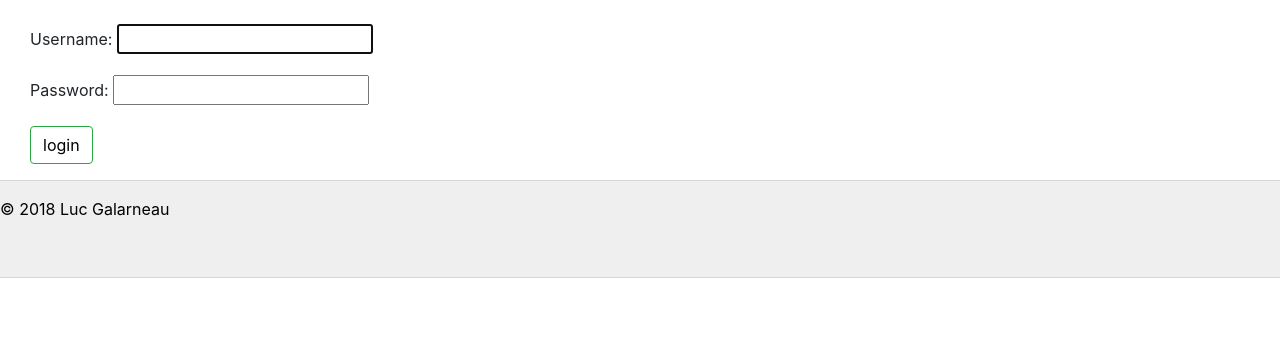
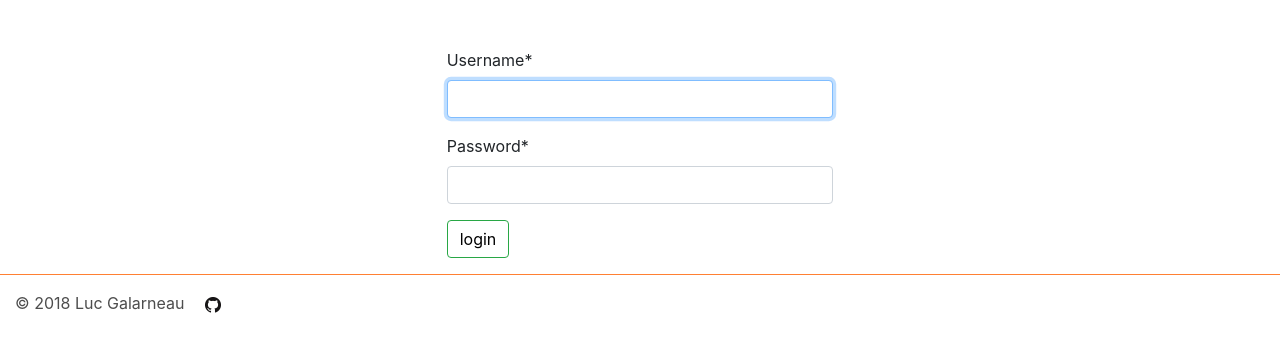
Before and after one commit to lgalarno/DjangoDartsDB, a Django app: page /login/ in a window 1280 px wide. Shown: the part 56-408 px from the top of the page. Run offline with Django 3.2, Linux system fonts and the light colour scheme; some libraries are stand-ins or nearby versions.

Commit message:
minor changes

```diff
--- a/gamescoring/models.py
+++ b/gamescoring/models.py
@@ -13,7 +13,7 @@ class GameNumber(models.Model):
     gamenumber  = models.IntegerField()
     date        = models.DateField()
     time        = models.TimeField()
-    category    = models.CharField(choices=GAMETYPE_CHOICES,max_length = 10)
+    category    = models.CharField(choices=GAMETYPE_CHOICES, max_length=10)
 
     def __str__(self):
         return "{0}-{1}".format(self.date, self.time)
--- a/scoretable/static/scoretable/datatables.js
+++ b/scoretable/static/scoretable/datatables.js
@@ -1,3 +1,6 @@
+/////////////////////////////////////////////////////////////
+// DataTable
+/////////////////////////////////////////////////////////////
 $(document).ready( function () {
     $('#games_table').DataTable({
         "dom": 'ltip',
--- a/scoretable/templates/scoretable/table.html
+++ b/scoretable/templates/scoretable/table.html
@@ -22,11 +22,11 @@
                         <td>
                             <div class="input-group mb-3">
                                 <div class="input-group-prepend">
+                                    <a href="{% url "scoretable:editgame" k %}" class="btn btn-light btn-sm" role="button">
+                                        <i class="fas fa-edit" title="edit" aria-hidden="true"></i>
+                                    </a>
                                     <a href="{% url "scoretable:deletegame" k %}" class="btn btn-light btn-sm" role="button" onclick="return confirm('Are you sure?')">
                                         <i class="far fa-trash-alt" title="delete" aria-hidden="true"></i>
-                                    </a>
-                                    <a href="{% url "scoretable:editgame" k %}" class="btn btn-light btn-sm" role="button">
-                                        <i class="fas fa-edit" title="edit" aria-hidden="true"></i>
                                     </a>
                                 </div>
                             </div>
--- a/static/css/style.css
+++ b/static/css/style.css
@@ -1,3 +1,5 @@
+/* messages*/
+
 .success {
     color: green;
 }
@@ -5,8 +7,10 @@
     color: red;
 }
 
+/* General customizations */
+
 footer {
-    background-color: #efefef;
+    /*background-color: #efefef;*/
     color: black;
 }
 
@@ -25,6 +29,16 @@ a:hover {
     color: black;
 }
 
+/* LGA colors */
+.lga {
+  background-color: #ff8033;
+}
+
+hr.lga {
+  border-top: 1px solid #ff8033;
+}
+
+/* dataTable*/
 table.dataTable thead .sorting_asc {
   background: url("https://cdn.datatables.net/1.10.24/images/sort_asc.png") no-repeat center left;
 }
--- a/templates/base.html
+++ b/templates/base.html
@@ -1,19 +1,10 @@
 {% load static %}
 <!DOCTYPE html>
 <html lang="en">
-<head>
-    <meta charset="utf-8">
-    <meta http-equiv="X-UA-Compatible" content="IE=edge">
-    <meta name="viewport" content="width=device-width, initial-scale=1">
-    <title>{% block title %}LGdartsDBweb{% endblock %}</title>
-    <link rel="stylesheet" href="https://use.fontawesome.com/releases/v5.15.3/css/all.css" integrity="sha384-SZXxX4whJ79/gErwcOYf+zWLeJdY/qpuqC4cAa9rOGUstPomtqpuNWT9wdPEn2fk" crossorigin="anonymous">
-    <link rel="stylesheet" href="https://cdn.jsdelivr.net/npm/bootstrap@4.6.0/dist/css/bootstrap.min.css" integrity="sha384-B0vP5xmATw1+K9KRQjQERJvTumQW0nPEzvF6L/Z6nronJ3oUOFUFpCjEUQouq2+l" crossorigin="anonymous">
-    <link rel="stylesheet" type="text/css" href="https://cdn.datatables.net/1.10.25/css/dataTables.bootstrap4.min.css">
-    <link rel="stylesheet" type="text/css" href="{% static 'css/style.css' %}">
-</head>
+
+{% include 'header.html' %}
 
 <body>
-
     {% include 'navbar.html' %}
 
     <main role="main" class="container-fluid">
--- a/templates/footer.html
+++ b/templates/footer.html
@@ -1,10 +1,17 @@
 {% load static %}
 <div class='footer'>
     <footer>
-        <hr>
-        <p>&copy; 2018 Luc Galarneau</p>
-        <br>
-        <hr>
+        <hr class="lga">
+        <div class="container-fluid">
+            <p>
+                <a href="mailto:lgalarno@outlook.com">
+                    &copy; 2018 Luc Galarneau
+                </a>
+                <a href="https://github.com/lgalarno">
+                    <img src="{% static 'images/GitHub-Mark/PNG/GitHub-Mark-32px.png' %}" width="16" height="16" class="d-inline-block" alt="GitHub">
+                </a>
+            </p>
+        </div>
     </footer>
 </div>
 
--- /dev/null
+++ b/templates/header.html
@@ -0,0 +1,13 @@
+{% load static %}
+
+<head>
+    <meta charset="utf-8">
+    <meta http-equiv="X-UA-Compatible" content="IE=edge">
+    <meta name="viewport" content="width=device-width, initial-scale=1">
+
+    <link rel="stylesheet" href="https://use.fontawesome.com/releases/v5.15.3/css/all.css" integrity="sha384-SZXxX4whJ79/gErwcOYf+zWLeJdY/qpuqC4cAa9rOGUstPomtqpuNWT9wdPEn2fk" crossorigin="anonymous">
+    <link rel="stylesheet" href="https://cdn.jsdelivr.net/npm/bootstrap@4.6.0/dist/css/bootstrap.min.css" integrity="sha384-B0vP5xmATw1+K9KRQjQERJvTumQW0nPEzvF6L/Z6nronJ3oUOFUFpCjEUQouq2+l" crossorigin="anonymous">
+    <link rel="stylesheet" type="text/css" href="https://cdn.datatables.net/1.11.3/css/jquery.dataTables.min.css">
+    <link rel="stylesheet" type="text/css" href="{% static 'css/style.css' %}">
+    <title>LGdartsDBweb {% block title %}{% endblock %}</title>
+</head>
--- a/templates/registration/login.html
+++ b/templates/registration/login.html
@@ -1,6 +1,11 @@
 {% extends "base.html" %}
+{% load crispy_forms_tags %}
 
 {% block content %}
+
+    <br>
+    <div class="row justify-content-md-center">
+        <div class="col-4">
 
             {% if form.errors %}
                 <p>Your username and password didn't match. Please try again.</p>
```
Also changed, not shown: other parts of templates/footer.html (+2 -2 lines), other parts of templates/registration/login.html (+3 -3 lines), PlayersManagement/models.py (+3 -6 lines), scoretable/urls.py (+8 -8 lines), scoretable/views.py (+9 -9 lines), gamescoring/urls.py (line endings or trailing spaces), static/images/GitHub-Mark/PNG/GitHub-Mark-32px.png (added). Lines whose indentation alone changed are shown as unchanged.
